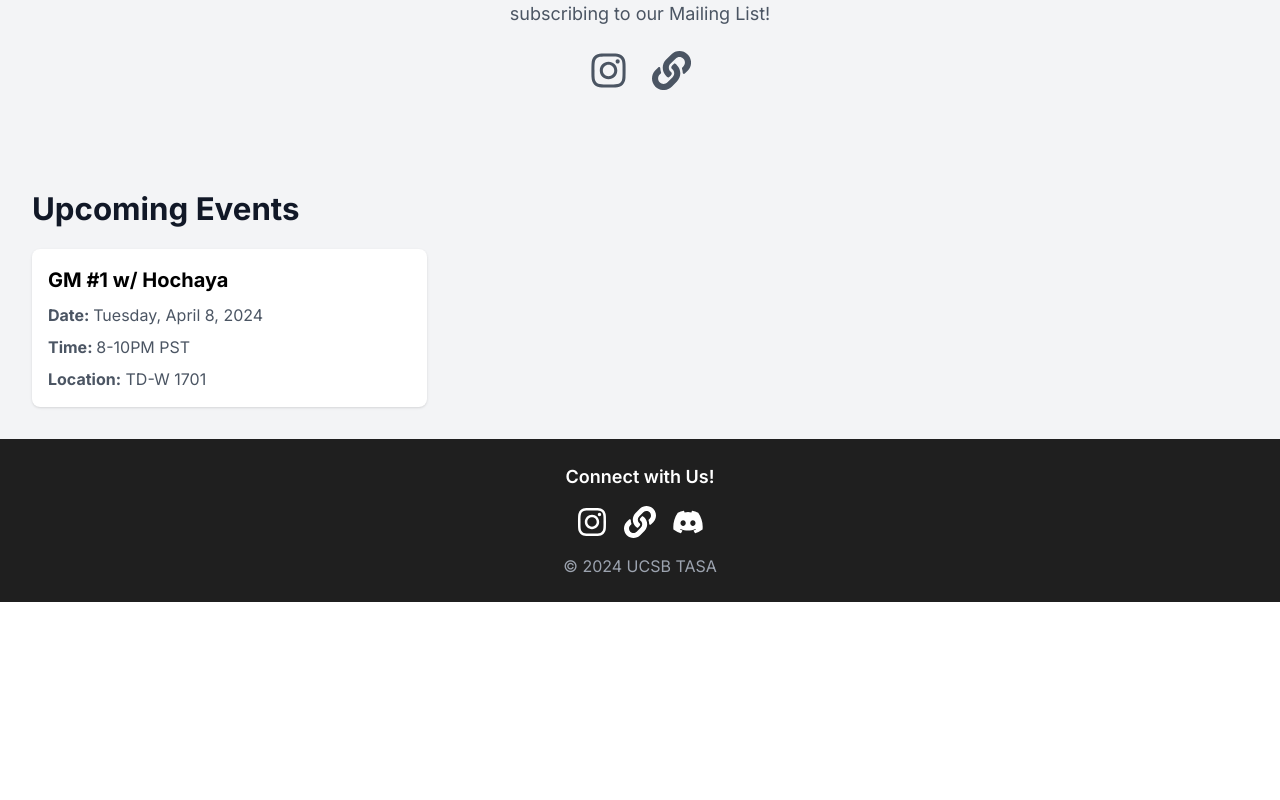
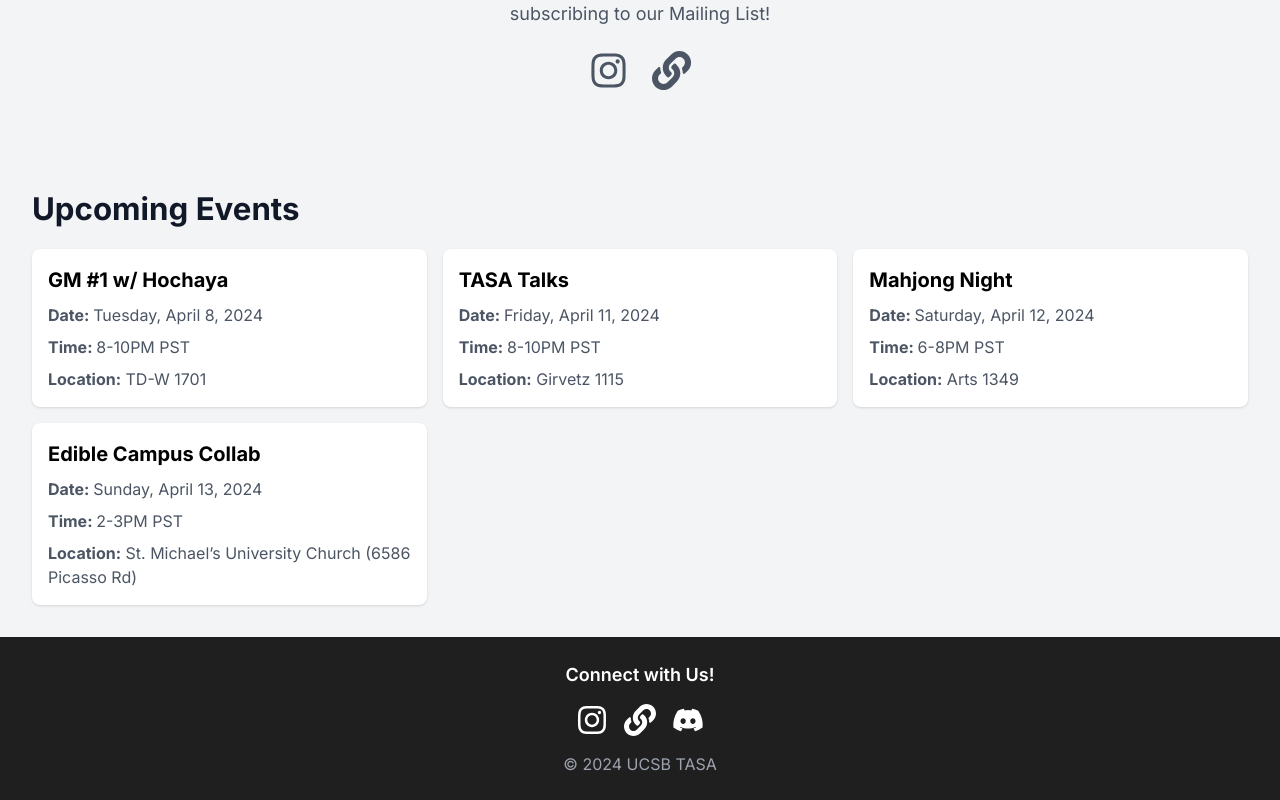
Before and after one commit to UCSBTASA/UCSBTASA.github.io, a Next.js app: page / in a window 1280 px wide. Shown: the part 1267-2067 px from the top of the page. Before the commit the page ends 1869 px from the top, so only its background shows below. Built offline with nearby package versions, Linux system fonts and the light colour scheme.

Commit message:
Update eventData.ts

```diff
--- a/data/eventData.ts
+++ b/data/eventData.ts
@@ -108,6 +108,33 @@ const events =
     "location": "TD-W 1701",
     "customTime": "",
     "ready": "Yes"
+  },
+  {
+    "title": "TASA Talks",
+    "day of week": "Thursday",
+    "date": "2024-04-11",
+    "time": "8-10PM",
+    "location": "Girvetz 1115",
+    "customTime": "",
+    "ready": "Yes"
+  },
+  {
+    "title": "Mahjong Night",
+    "day of week": "Friday",
+    "date": "2024-04-12",
+    "time": "6-8PM",
+    "location": "Arts 1349",
+    "customTime": "",
+    "ready": "Yes"
+  },
+  {
+    "title": "Edible Campus Collab",
+    "day of week": "Saturday",
+    "date": "2024-04-13",
+    "time": "2-3PM",
+    "location": "St. Michael\u2019s University Church (6586 Picasso Rd)",
+    "customTime": "",
+    "ready": "Yes"
   }
 ]
 ;
```
